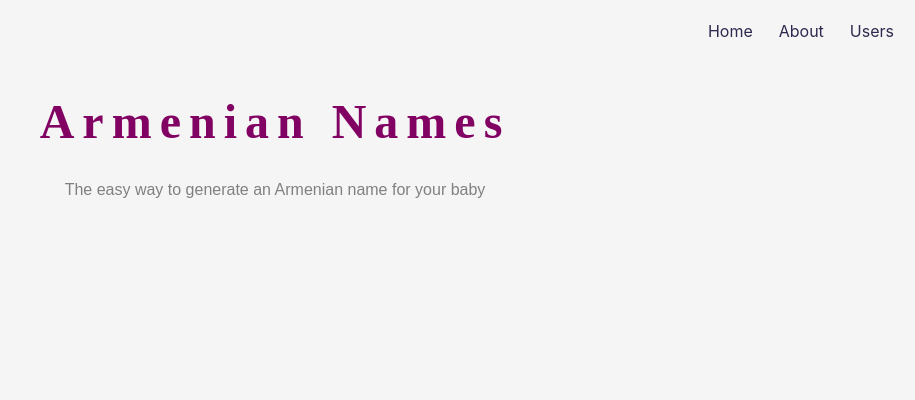
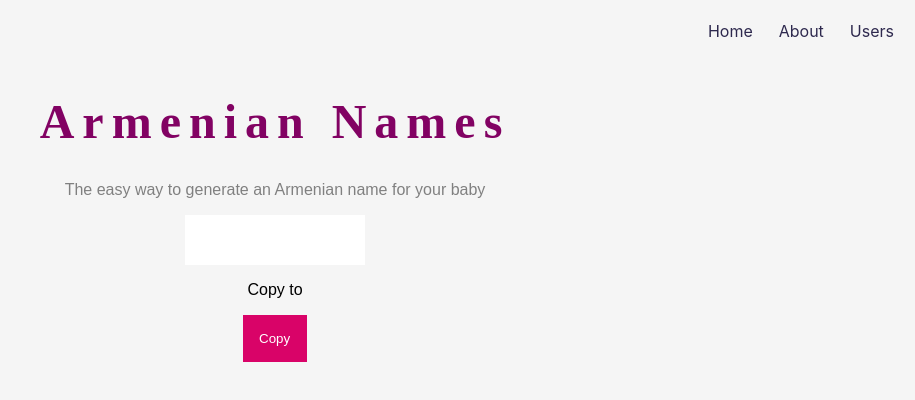
Before and after one commit to markohanesian/armenian-names, a React (Create React App) app: page / in a window 1280 px wide. Shown: the top 400 px of the page, without its empty margins (365-1280 px from the left). Built offline with nearby package versions, Linux system fonts and the light colour scheme; a web font is replaced by a local one.

Commit message:
added ClipCopyButton component

```diff
--- a/src/App.js
+++ b/src/App.js
@@ -5,6 +5,7 @@ import "./App.css";
 // components
 import HomeTitle from './components/HomeTitle/HomeTitle';
 import Subtitle from './components/Subtitle/Subtitle';
+import ClipCopyButton from './components/ClipCopyButton/ClipCopyButton';
 
 export default function App() {
   return (
@@ -38,6 +39,7 @@ export default function App() {
             <>
               <HomeTitle />
               <Subtitle />
+              <ClipCopyButton />
             </>
           </Route>
         </Switch>
--- /dev/null
+++ b/src/components/ClipCopyButton/ClipCopyButton.js
@@ -0,0 +1,37 @@
+import React from 'react';
+import ReactDOM from 'react-dom';
+import {CopyToClipboard} from 'react-copy-to-clipboard';
+import './index.css';
+
+class ClipCopyButton extends React.Component {
+  state = {
+    value: '',
+    copied: false,
+  };
+
+  render() {
+    return (
+      <div id="ccb-container">
+        <input value={this.state.value}
+          onChange={({target: {value}}) => this.setState({value, copied: false})} />
+
+        <CopyToClipboard text={this.state.value}
+          onCopy={() => this.setState({copied: true})}>
+          <div id="copy-subtext">Copy to </div>
+        </CopyToClipboard>
+
+        <CopyToClipboard text={this.state.value}
+          onCopy={() => this.setState({copied: true})}>
+          <button>Copy</button>
+        </CopyToClipboard>
+
+        {this.state.copied ? <span style={{color: 'red'}}>Copied.</span> : null}
+      </div>
+    );
+  }
+}
+
+const appRoot = document.createElement('div');
+document.body.appendChild(appRoot);
+
+export default ClipCopyButton
--- /dev/null
+++ b/src/components/ClipCopyButton/index.css
@@ -0,0 +1,39 @@
+#ccb-container {
+    display: flex;
+    flex-direction: column;
+    justify-content: center;
+    font-family: sans-serif;
+}
+
+text {
+    font-weight: bo;
+}
+
+input {
+    display: flex;
+    flex-direction: row;
+    align-self: center;
+    width: 11rem;
+    height: 3rem;
+    border: none;
+    margin-bottom: 1rem;
+}
+
+#copy-subtext {
+    display: flex;
+    flex-direction: row;
+    align-self: center;
+    margin-bottom: 1rem;
+}
+
+button {
+    display: flex;
+    flex-direction: row;
+    align-self: center;
+    border: none;
+    background-color: #d90368;
+    color: white;
+    padding: 1rem;
+    width: 4rem;
+    margin-bottom: 1rem;
+}
```
